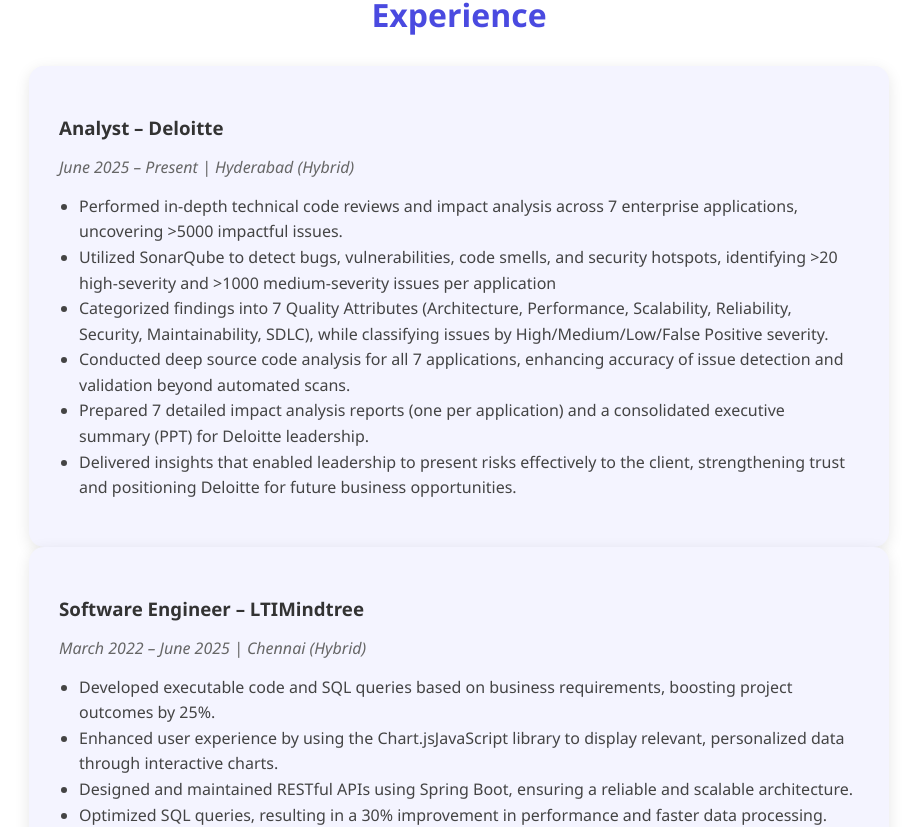
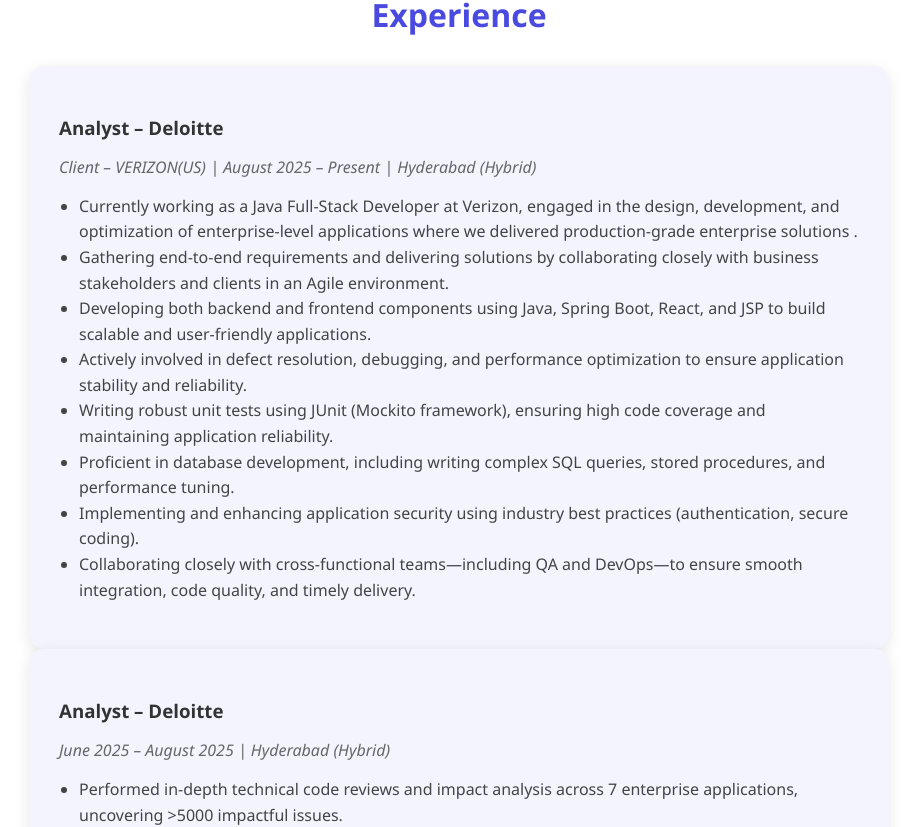
Before and after one commit to pratap8/pratap-profile, a React (Create React App) app: page / in a window 1280 px wide. Shown: the part 982-1809 px from the top of the page, without its empty margins (181-1098 px from the left). Built offline with nearby package versions, Linux system fonts and the light colour scheme.

Commit message:
Updated 14 April

```diff
--- a/src/components/Experience.jsx
+++ b/src/components/Experience.jsx
@@ -5,10 +5,30 @@
   return (
     <section id="experience" className="experience-section">
       <h2 className="section-title">Experience</h2>
-
       <div className="experience-card">
         <h3>Analyst – Deloitte</h3>
-        <p className="duration">June 2025 – Present | Hyderabad (Hybrid)</p>
+        <p className="duration"> Client – VERIZON(US) | August 2025 – Present | Hyderabad (Hybrid)</p>
+        <ul>
+          <li>Currently working as a Java Full-Stack Developer at Verizon, engaged in the design, development, and optimization of
+                enterprise-level applications where we delivered production-grade enterprise solutions .
+          </li>
+          <li>Gathering end-to-end requirements and delivering solutions by collaborating closely with business stakeholders and
+              clients in an Agile environment.</li>
+          <li>Developing both backend and frontend components using Java, Spring Boot, React, and JSP to build scalable and
+user-friendly applications.</li>
+          <li>Actively involved in defect resolution, debugging, and performance optimization to ensure application stability and
+reliability.</li>
+          <li>Writing robust unit tests using JUnit (Mockito framework), ensuring high code coverage and maintaining application
+reliability.</li>
+          <li>Proficient in database development, including writing complex SQL queries, stored procedures, and performance tuning.</li>
+        <li> Implementing and enhancing application security using industry best practices (authentication, secure coding).</li>
+        <li>Collaborating closely with cross-functional teams—including QA and DevOps—to ensure smooth integration, code
+quality, and timely delivery.</li>
+        </ul>
+      </div>
+      <div className="experience-card">
+        <h3>Analyst – Deloitte</h3>
+        <p className="duration">June 2025 – August 2025 | Hyderabad (Hybrid)</p>
         <ul>
           <li>Performed in-depth technical code reviews and impact analysis across 7 enterprise applications, uncovering >5000
             impactful issues.
@@ -27,7 +47,7 @@
       </div>
       <div className="experience-card">
         <h3>Software Engineer – LTIMindtree</h3>
-        <p className="duration">March 2022 – June 2025 | Chennai (Hybrid)</p>
+        <p className="duration">Client – CITI(Singapore) | March 2022 – June 2025 | Chennai (Hybrid)</p>
         <ul>
           <li>Developed executable code and SQL queries based on business requirements, boosting project outcomes by
             25%.</li>
--- a/src/components/Hero.jsx
+++ b/src/components/Hero.jsx
@@ -8,7 +8,7 @@
         <h1>Hi, I'm <span className="highlight">Pratap Singh</span></h1>
         <h2>Java Developer | Spring Boot | MySQL | Frontend Enthusiast</h2>
         <p>
-          Passionate Java developer with 3+ years of experience building
+          Passionate Java Full Stack developer with 4+ years of experience building
           scalable and secure backend systems using Spring Boot and modern technologies.
         </p>
         <a href="#experience" className="cta-button">View My Experience</a>
```
Also changed, not shown: Readme.txt, 2 other files (tests, documents, lock files or other folders).
